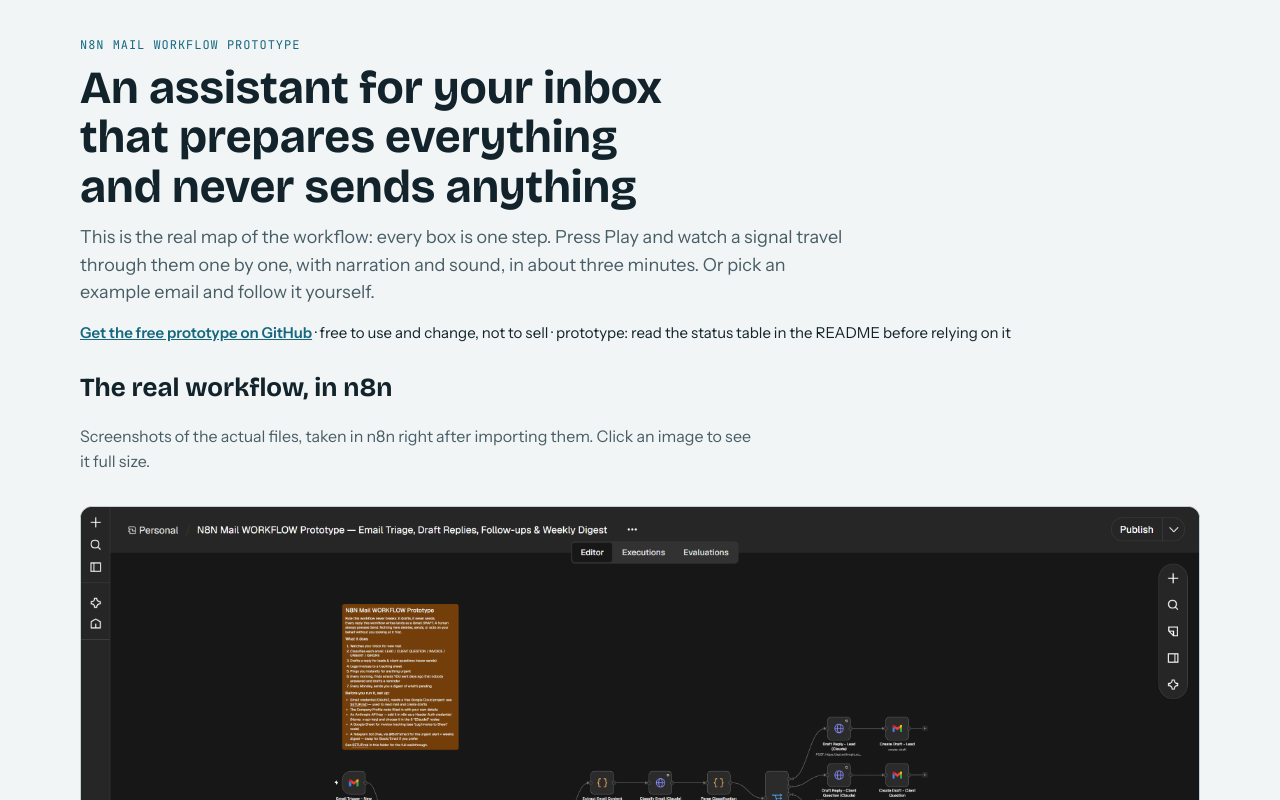
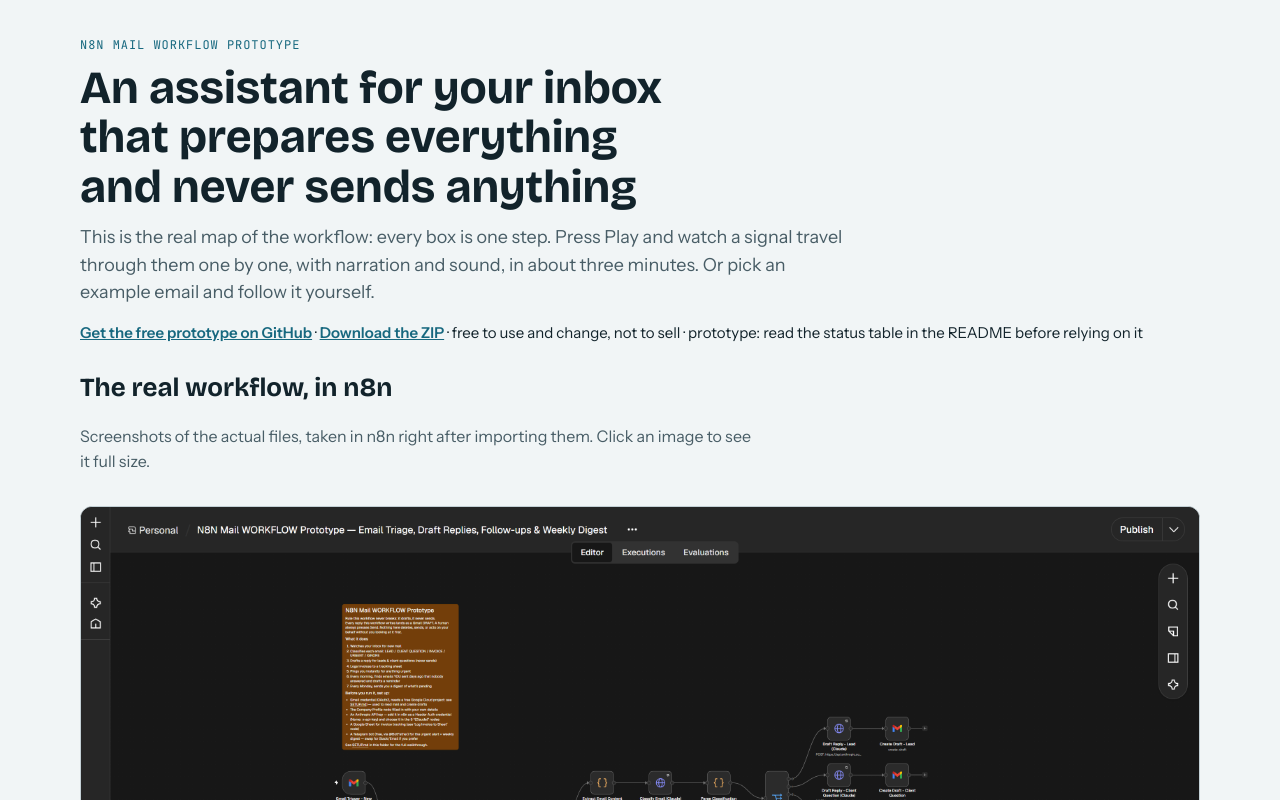
Before and after one commit to Ale-Studios/n8n-mail-workflow-prototype, a plain HTML site: page index.html in a window 1280 px wide. Shown: the top 800 px of the page. Drawn offline with nearby package versions, Linux system fonts and the light colour scheme.

Commit message:
Website: add a Download the ZIP link next to the GitHub link

```diff
--- a/index.html
+++ b/index.html
@@ -171,7 +171,7 @@ a { color: var(--accent); }
     <p class="kicker">N8N Mail WORKFLOW Prototype</p>
     <h1>An assistant for your inbox that prepares everything and never sends anything</h1>
     <p class="lead">This is the real map of the workflow: every box is one step. Press Play and watch a signal travel through them one by one, with narration and sound, in about three minutes. Or pick an example email and follow it yourself.</p>
-    <p class="getit"><a href="https://github.com/Ale-Studios/n8n-mail-workflow-prototype">Get the free prototype on GitHub</a> &middot; free to use and change, not to sell &middot; prototype: read the status table in the README before relying on it</p>
+    <p class="getit"><a href="https://github.com/Ale-Studios/n8n-mail-workflow-prototype">Get the free prototype on GitHub</a> &middot; <a href="https://github.com/Ale-Studios/n8n-mail-workflow-prototype/archive/refs/heads/main.zip">Download the ZIP</a> &middot; free to use and change, not to sell &middot; prototype: read the status table in the README before relying on it</p>
   </header>
 
   <section class="shots" aria-labelledby="shotsh">
```
